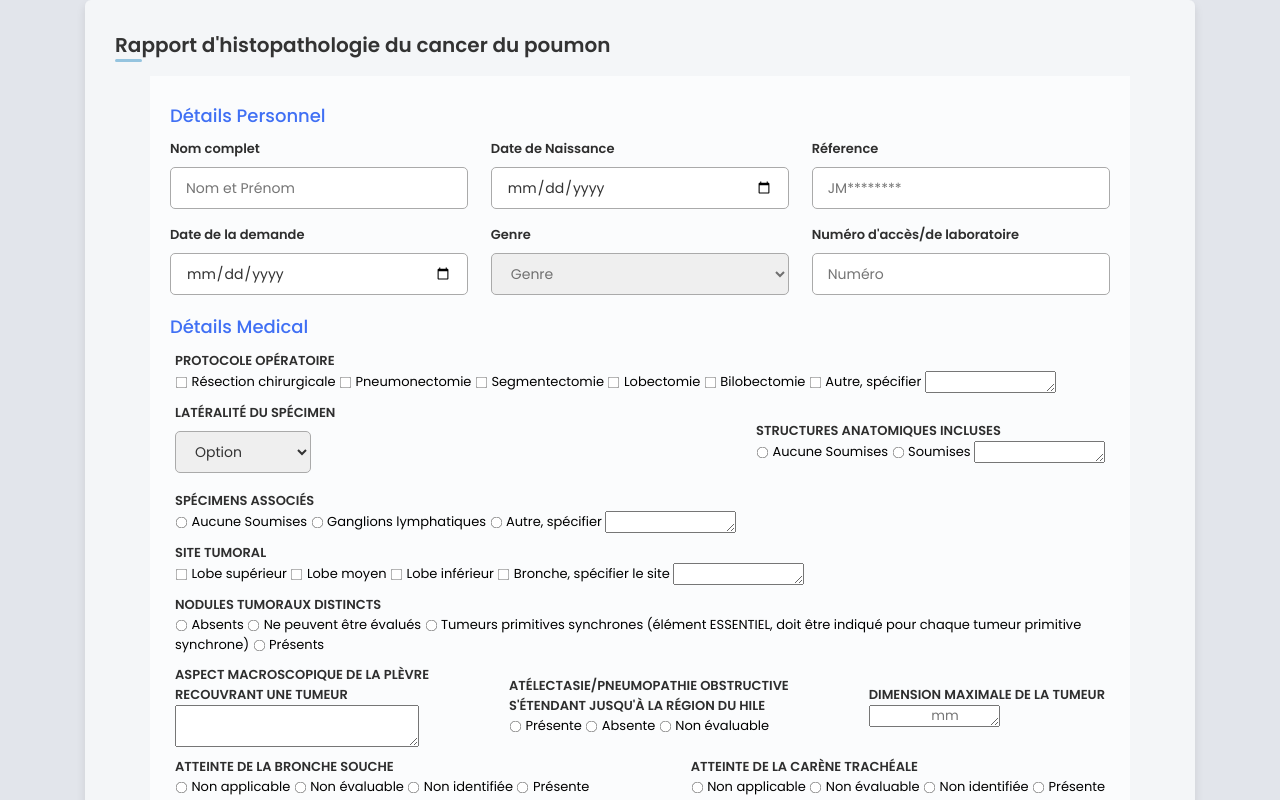
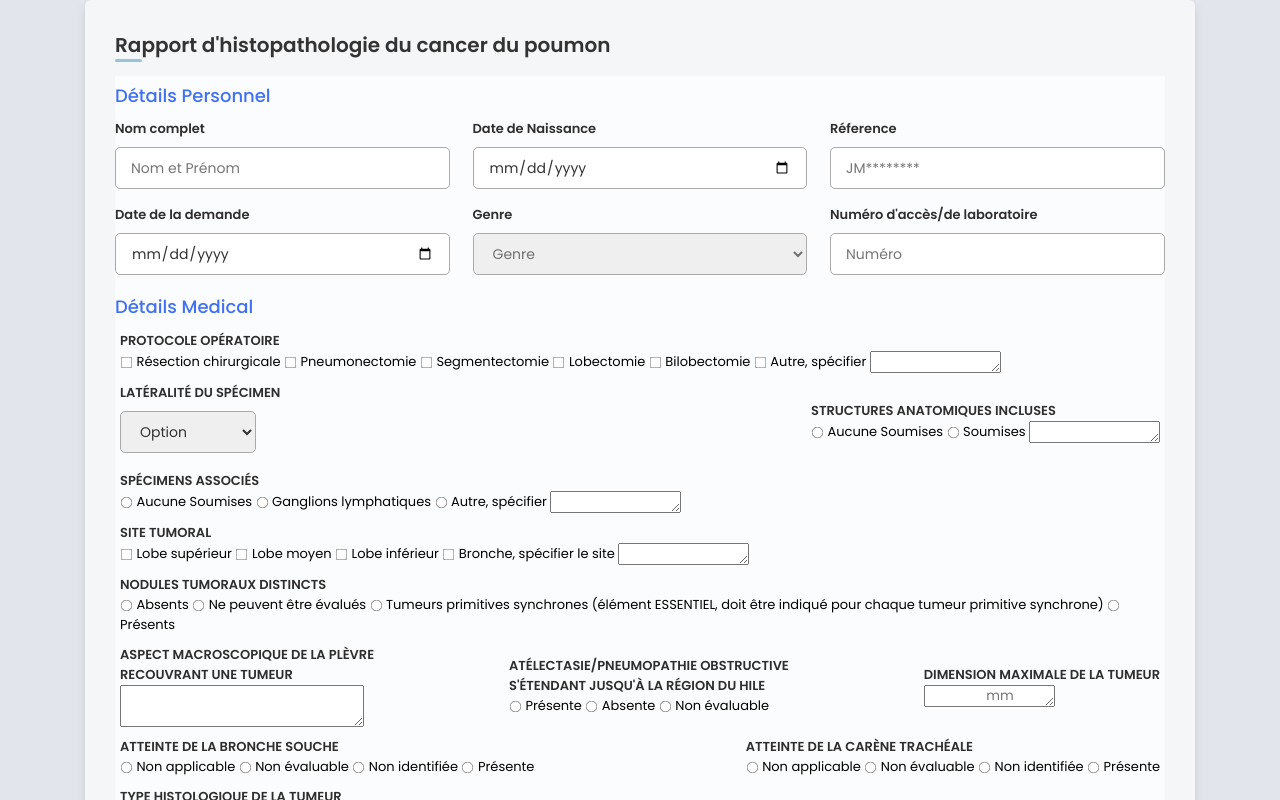
Before and after one commit to zagnouneotmane/Lung-iccr, a website built with webpack: page index.html in a window 1280 px wide. Shown: the top 800 px of the page. Built offline with nearby package versions, Linux system fonts and the light colour scheme.

Commit message:
center form

```diff
--- a/style.css
+++ b/style.css
@@ -80,6 +80,8 @@ textarea {
 }
 .container form{
     position: relative;
+    display: flex;
+    justify-content: center;
     margin-top: 16px;
     min-height: 1300px;
     /*max-height: 1000px;*/
@@ -87,7 +89,7 @@ textarea {
     height: 100%;
     overflow: hidden;
     box-sizing: border-box;
-    background-color: #f4f6f8;
+    background-color: #ffffff;
 }
 .checkbox-group {
     display: none;
@@ -99,8 +101,6 @@ input[type="radio"][value="male"]:checked + #male-options {
 
 .container form .form{
     position: absolute;
-    padding: 20px;
-    margin: 0 35px;
     background-color: #fbfcfd;
     transition: 0.3s ease;
 }
```
